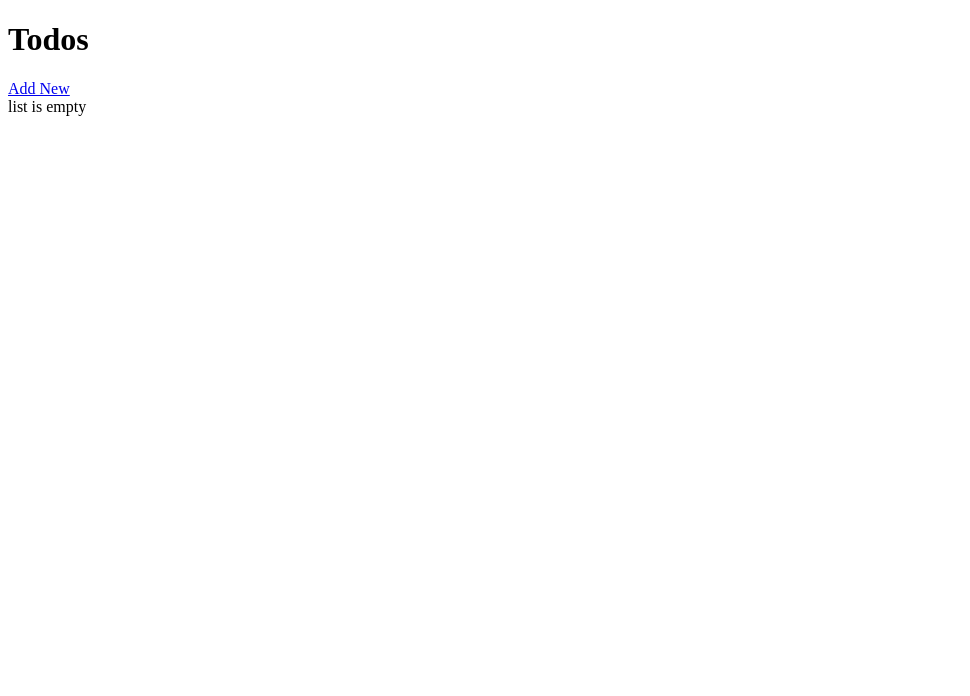
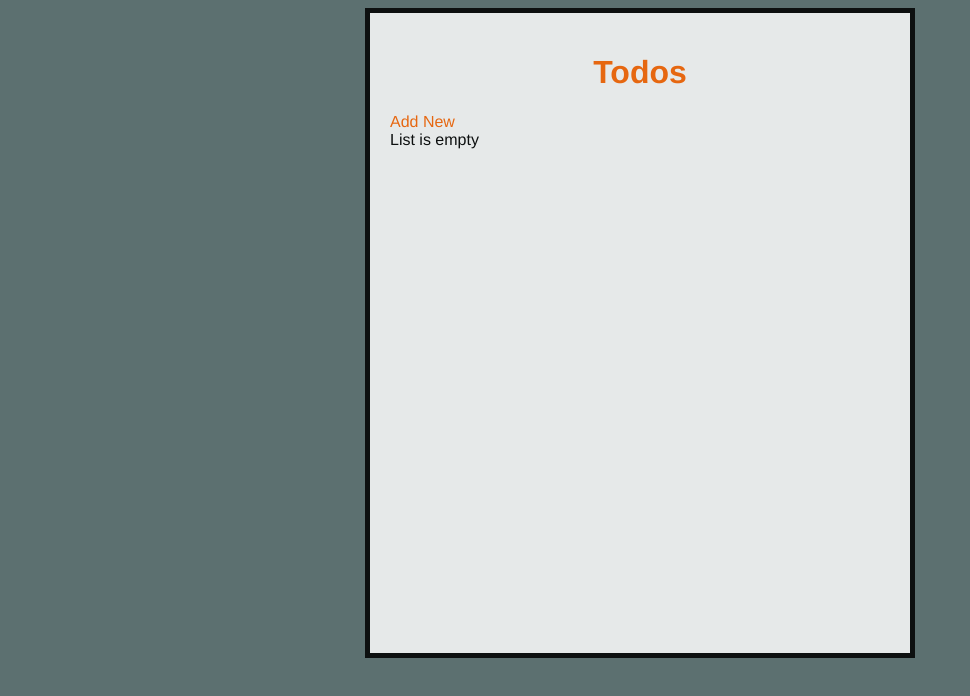
Before and after one commit to mstallmo/Assignment-1, a plain HTML site: page client/index.html in a window 1280 px wide. Shown: the whole page, without its empty margins (0-970 px from the left). Drawn offline with Linux system fonts and the light colour scheme.

Commit message:
Added style sheet

```diff
--- a/client/index.html
+++ b/client/index.html
@@ -1,6 +1,7 @@
 <!DOCTYPE HTML>
 <html>
 <head>
+  <link rel="stylesheet" type="text/css" href="style.css">
   <script>
   function loadURL(url, callback)
   {
@@ -122,11 +123,12 @@ function getXMLHTTPRequest()
   </script>
 </head>
 <body>
+<div id ='container'>
   <h1> Todos </h1>
   <a href='javascript:addNew()'> Add New </a>
-
   <div id='list'>
-    list is empty
+    List is empty
   </div>
+</div>
 </body>
 </html>
--- /dev/null
+++ b/client/style.css
@@ -0,0 +1,31 @@
+body{
+    background-color: #5C7070;
+    font-family: "helvetica", sans-serif;
+}
+
+h1{
+  color: #FF6600;
+  text-align: center;
+}
+
+a:link, a:visited{
+  text-decoration: none;
+  color: #FF6600;
+}
+
+p{
+  color: black;
+  text-align: center;
+}
+
+#container{
+  margin-left: auto;
+  margin-right: auto;
+  width: 500px;
+  height: 600px;
+  padding: 20px;
+  border: 5px solid black;
+  margin 0;
+  background-color: white;
+  opacity: 0.85;
+}
```
